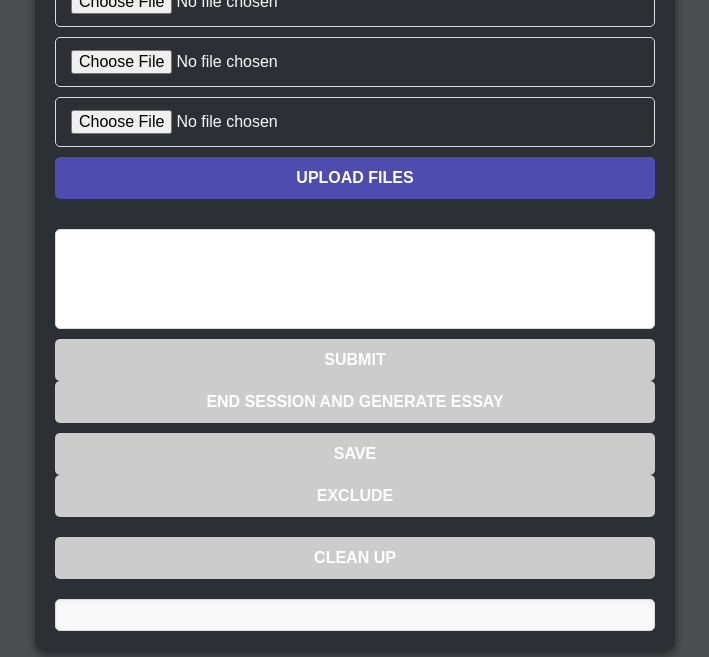
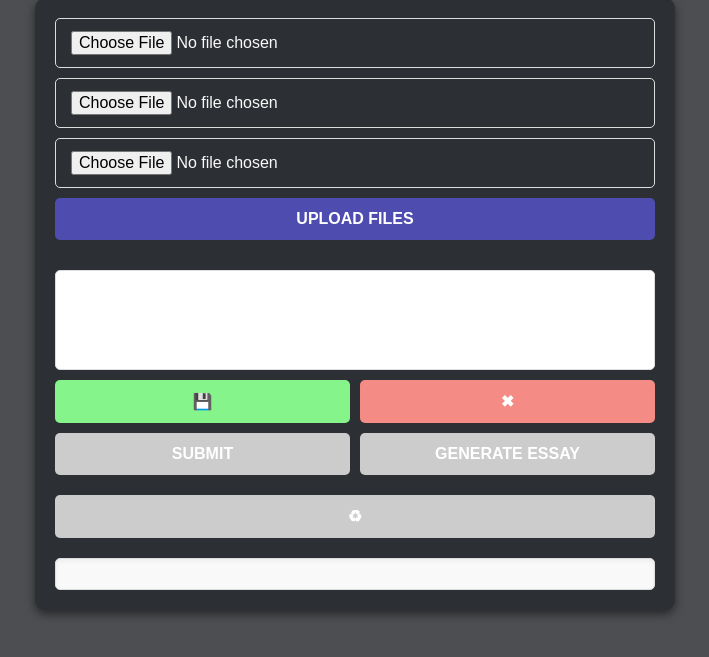
Before and after one commit to discombobulateme/genai-intro, a website: page debate-assistant-file-search/public/index.html in a window 1280 px wide. Shown: the part 143-800 px from the top of the page, without its empty margins (285-994 px from the left). Drawn offline with Linux system fonts and the light colour scheme.

Commit message:
Improve UI and naming

```diff
--- a/debate-assistant-file-search/public/buttons.js
+++ b/debate-assistant-file-search/public/buttons.js
@@ -6,9 +6,9 @@ document.addEventListener("DOMContentLoaded", () => {
     ];
     const cleanupButton = document.getElementById("cleanupButton");
     const cleanupStatus = document.getElementById("cleanupStatus");
-    const endSessionButton = document.getElementById("endSessionButton");
     const excludeButton = document.getElementById("excludeButton");
     const fileStatus = document.getElementById("fileStatus");
+    const generateEssayButton = document.getElementById("generateEssayButton");
     const questionTextarea = document.querySelector("textarea");
     const responseDiv = document.getElementById("response");
     const saveButton = document.getElementById("saveButton");
@@ -18,7 +18,7 @@ document.addEventListener("DOMContentLoaded", () => {
     // Enable buttons when appropriate
     function toggleFormButtons(enable) {
       submitButton.disabled = !enable;
-      endSessionButton.disabled = !enable;
+      generateEssayButton.disabled = !enable;
       saveButton.disabled = !enable;
       excludeButton.disabled = !enable;
     }
@@ -139,7 +139,7 @@ document.addEventListener("DOMContentLoaded", () => {
     });
 
     // End session and generate essay
-    endSessionButton.addEventListener("click", () => {
+    generateEssayButton.addEventListener("click", () => {
       fetch('/generateEssay', {
         method: 'POST',
         headers: {
--- a/debate-assistant-file-search/public/index.html
+++ b/debate-assistant-file-search/public/index.html
@@ -42,20 +42,27 @@
         placeholder="What would you like to know about these documents?"
         required>
       </textarea>
-      <div>
+      <div class="button-group">
+        <button id="saveButton" type="button" disabled>
+          &#x1F4BE;
+        </button>
+        <button id="excludeButton" type="button" disabled>
+          &#x2716;
+        </button>
+      </div>
+      <div class="button-group">
         <button id="submitButton" type="submit" disabled>Submit</button>
-        <button id="endSessionButton" type="button" disabled>End Session and Generate Essay</button>
-      </div>
-      <div>
-        <button id="saveButton" type="button" disabled>Save</button>
-        <button id="excludeButton" type="button" disabled>Exclude</button>
+        <button id="generateEssayButton" type="button" disabled>
+          Generate Essay
+        </button>
       </div>
     </form>
 
     <!-- Cleanup Button -->
-    <button id="cleanupButton" type="button" disabled>Clean Up</button>
+    <button id="cleanupButton" type="button" disabled>
+      &#x267B;
+    </button>
     <div id="cleanupStatus"></div>
-
     <!-- Dynamic response area -->
     <div id="response"></div>
   </div>
--- a/debate-assistant-file-search/public/styles.css
+++ b/debate-assistant-file-search/public/styles.css
@@ -101,6 +101,29 @@ button:disabled {
   box-shadow: inset 0 2px 4px rgba(0, 0, 0, 0.05);
 }
 
+.button-group {
+  display: flex;
+  gap: 10px;
+}
+
+#excludeButton {
+  background-color: #f48b84;
+  color: white;
+}
+
+#excludeButton:hover {
+  background-color: #d32f2f;
+}
+
+#saveButton {
+  background-color: #84f48b;
+  color: white;
+}
+
+#saveButton:hover {
+  background-color: #2f842f;
+}
+
 /* Responsive Design */
 @media (max-width: 768px) {
   h1 {
```
